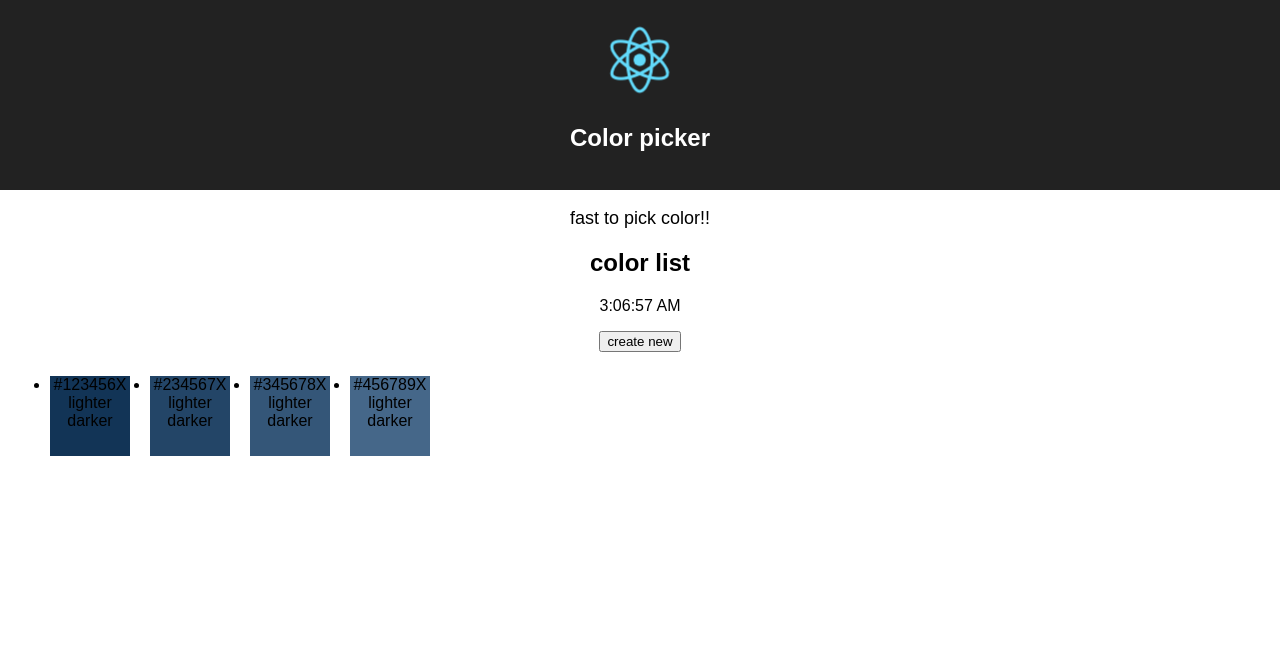
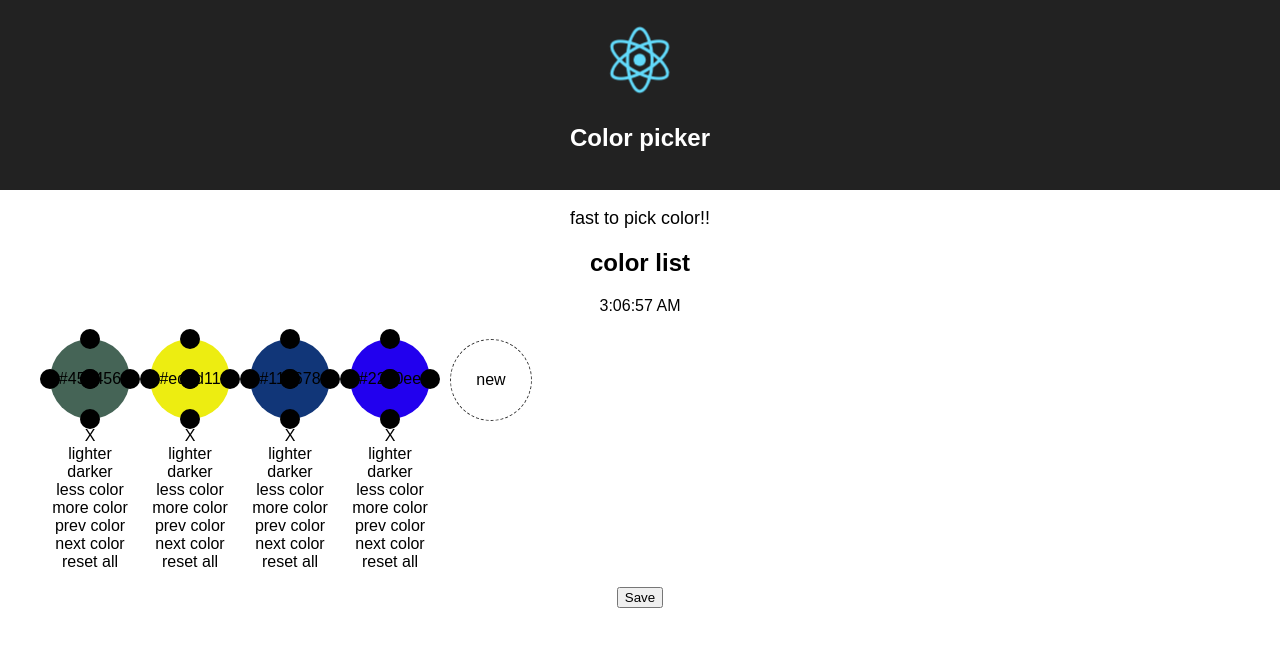
Before and after one commit to tomatochiufin/palette, a React (Create React App) app: page / in a window 1280 px wide. Shown: the top 646 px of the page. Built offline with nearby package versions, Linux system fonts and the light colour scheme.

Commit message:
add preview new color

```diff
--- a/src/App.js
+++ b/src/App.js
@@ -10,16 +10,21 @@ class App extends Component {
     this.state = {
       date: new Date(),
       colors: [
-        {rgb: '#123456'},
-        {rgb: '#234567'},
-        {rgb: '#345678'},
-        {rgb: '#456789'}
+        {rgb: '#456456'},
+        {rgb: '#eded11'},
+        {rgb: '#113678'},
+        {rgb: '#2200ee'}
       ]
     };
     this.createColor = this.createColor.bind(this);
     this.deleteColor = this.deleteColor.bind(this);
     this.lighter     = this.lighter.bind(this);
     this.darker      = this.darker.bind(this);
+    this.moreColor   = this.moreColor.bind(this);
+    this.lessColor   = this.lessColor.bind(this);
+    this.resetAll    = this.resetAll.bind(this);
+    this.changePrevColor = this.changePrevColor.bind(this);
+    this.changeNextColor = this.changeNextColor.bind(this);
   }
 
   createColor(){
@@ -89,11 +94,109 @@ class App extends Component {
     return string
   }
 
+  moreColor(i){
+    let stateColor = this.state.colors;
+    let thisHex = stateColor[i].rgb;
+
+    let rgbObj = Color(thisHex);
+    let hslObj = rgbObj.hsl();
+
+    let darkerColor = _.parseInt(hslObj.color[1])+10;
+    hslObj.color[1] = darkerColor;
+
+    let rgbArray = hslObj.rgb().array();
+    let hex = "#";
+    for(let i = 0 ; i< rgbArray.length ; i++){
+      console.log(rgbArray[i]);
+      hex += this.noOneWord(rgbArray[i]);
+      console.log(hex);
+    }
+
+    stateColor[i].rgb = hex;
+    this.setState(stateColor);
+  }
+
+  lessColor(i){
+    let stateColor = this.state.colors;
+    let thisHex = stateColor[i].rgb;
+
+    let rgbObj = Color(thisHex);
+    let hslObj = rgbObj.hsl();
+
+    let lighterColor = _.parseInt(hslObj.color[1])-10;
+    hslObj.color[1] = lighterColor;
+
+    let rgbArray = hslObj.rgb().array();
+    let hex = "#";
+    for(let i = 0 ; i< rgbArray.length ; i++){
+      console.log(rgbArray[i]);
+      hex += this.noOneWord(rgbArray[i]);
+      console.log(hex);
+    }
+
+    stateColor[i].rgb = hex;
+    this.setState(stateColor);
+  }
+
+  changePrevColor(i){
+    let stateColor = this.state.colors;
+    let thisHex = stateColor[i].rgb;
+
+    let rgbObj = Color(thisHex);
+    let hslObj = rgbObj.hsl();
+
+    let lighterColor = _.parseInt(hslObj.color[0])-10;
+    hslObj.color[0] = lighterColor;
+
+    let rgbArray = hslObj.rgb().array();
+    let hex = "#";
+    for(let i = 0 ; i< rgbArray.length ; i++){
+      console.log(rgbArray[i]);
+      hex += this.noOneWord(rgbArray[i]);
+      console.log(hex);
+    }
+
+    stateColor[i].rgb = hex;
+    this.setState(stateColor);
+
+  }
+
+  changeNextColor(i){
+    let stateColor = this.state.colors;
+    let thisHex = stateColor[i].rgb;
+
+    let rgbObj = Color(thisHex);
+    let hslObj = rgbObj.hsl();
+
+    let lighterColor = _.parseInt(hslObj.color[0])+10;
+    hslObj.color[0] = lighterColor;
+
+    let rgbArray = hslObj.rgb().array();
+    let hex = "#";
+    for(let i = 0 ; i< rgbArray.length ; i++){
+      console.log(rgbArray[i]);
+      hex += this.noOneWord(rgbArray[i]);
+      console.log(hex);
+    }
+
+    stateColor[i].rgb = hex;
+    this.setState(stateColor);
+  }
+
+  resetAll(){
+
+  }
+
+  keypressLighter(i, e){
+    console.log(i);
+    console.log(e);
+  }
+
 
 
   render() {
 	return (
-	  <div className="App">
+	  <div className="App" onKeyPress={this.keypressLighter}>
 		<div className="App-header">
 		  <img src={logo} className="App-logo" alt="logo" />
 		  <h2>Color picker</h2>
@@ -104,23 +207,48 @@ class App extends Component {
 		<div>
           <h2> color list</h2>
           <p>{this.state.date.toLocaleTimeString()}</p>
-          <button onClick={this.createColor}>create new</button>
           <ul className="colors">
             {this.state.colors.map((color, i)=>{
                 let bcg = {background: color.rgb};
                   console.log(bcg);
                 return (
-                <li className="colors__one" key={"color" + i} style={bcg}>
-                  {color.rgb}
+                <li className="colors__list" key={"color" + i}>
+                  <div className="colors__list--one" style={bcg}>{color.rgb}
+                    <div className="colors__preview">
+                      <div className="colors__preview--item colors__preview--north"></div>
+                      <div className="colors__preview--item colors__preview--south"></div>
+                      <div className="colors__preview--item colors__preview--east"></div>
+                      <div className="colors__preview--item colors__preview--west"></div>
+                      <div className="colors__preview--item colors__preview--prevColor"></div>
+                      <div className="colors__preview--item colors__preview--nextColor"></div>
+                    </div>
+
+                  </div>
                   <a onClick={this.deleteColor.bind(this, i)}>X</a>
                   <br/>
                   <a onClick={this.lighter.bind(this, i)}>lighter</a>
                   <br/>
                   <a onClick={this.darker.bind(this, i)}>darker</a>
+                  <br/>
+                  <a onClick={this.lessColor.bind(this, i)}>less color</a>
+                  <br/>
+                  <a onClick={this.moreColor.bind(this, i)}>more color</a>
+                  <br/>
+                  <a onClick={this.changePrevColor.bind(this, i)}>prev color</a>
+                  <br/>
+                  <a onClick={this.changeNextColor.bind(this, i)}>next color</a>
+                  <br/>
+                  <a onClick={this.resetAll.bind(this, i)}>reset all</a>
+
+
                 </li>
                 )}
             )}
+                <li className="color__list">
+                  <div className="colors__list--one colors__list--dash" onClick={this.createColor}>new</div>
+                </li>
           </ul>
+          <button>Save</button>
 		</div>
 	  </div>
 	);
--- a/src/index.css
+++ b/src/index.css
@@ -9,8 +9,60 @@ body {
 }
 
 
-.colors .colors__one{
+.colors .colors__list{
+  position: relative;
+  list-style-type: none;
+}
+
+.colors .colors__list--one{
+  position: relative;
   width: 80px;
   height: 80px;
+  line-height: 80px;
+  text-align: center;
   margin: 8px 10px;
+  border-radius: 50%;
 }
+
+.colors .colors__list--dash{
+  border: 1px dashed #333;
+  cursor: pointer;
+  transition: all 1s ease;
+}
+
+.colors .colors__list--dash:hover{
+  background: #eee;
+}
+
+.colors .colors__preview{
+  position: absolute;
+  top: 30px;
+  left:30px;
+}
+
+.colors .colors__preview--item{
+  position: absolute;
+  top: 0;
+  left: 0;
+  width: 20px;
+  height:20px;
+  background: black;
+  border-radius: 50%;
+}
+
+.colors .colors__preview--north{
+  transform: translate(0 , -40px);
+}
+
+.colors .colors__preview--south{
+  transform: translate(0 , 40px);
+}
+
+.colors .colors__preview--east{
+  transform: translate(40px , 0);
+
+}
+
+.colors .colors__preview--west{
+  transform: translate(-40px , 0);
+}
```
